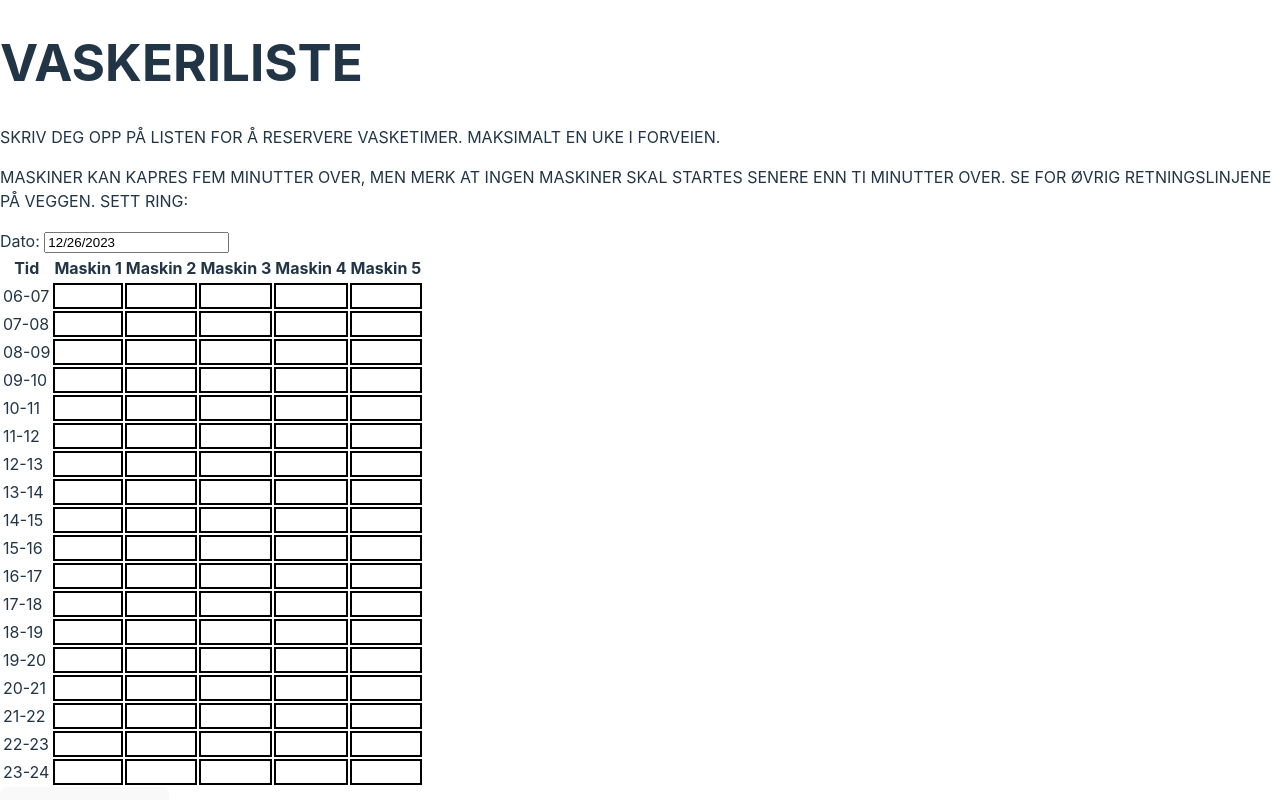
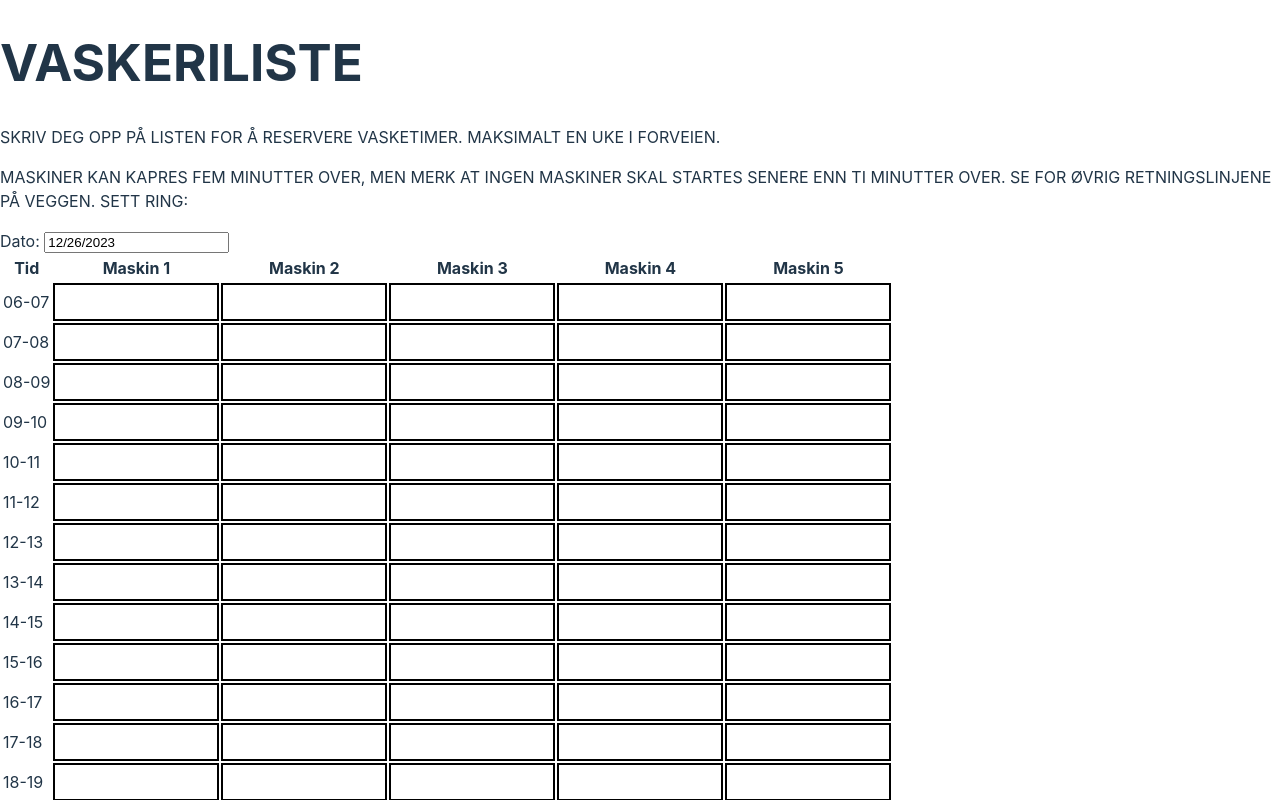
Before and after one commit to AudunLeganger/vaskeliste, a React (Vite) app in the folder vaskeliste-frontend/: page / in a window 1280 px wide. Shown: the top 800 px of the page. Built offline with nearby package versions, Linux system fonts and the light colour scheme.

Commit message:
Add SelectedBooking and ExistingBooking interfaces, update ConfirmBookingButton and TimeTable components

```diff
--- a/vaskeliste-frontend/src/App.tsx
+++ b/vaskeliste-frontend/src/App.tsx
@@ -2,7 +2,8 @@ import { useState } from "react";
 import Datefield from "./components/Datefield.tsx";
 import TimeTable from "./components/TimeTable.tsx";
 import ConfirmBookingButton from "./components/ConfirmBookingButton.tsx";
-import Booking from "./interfaces/Booking.tsx";
+import SelectedBooking from "./interfaces/SelectedBooking.tsx";
+import ExistingBooking from "./interfaces/ExistingBooking.tsx";
 
 function App() {
     const titleString: string = "Vaskeriliste".toUpperCase();
@@ -13,7 +14,14 @@ function App() {
 
     const personName: string = "Ola Nordmann";
 
-    const [selectedBookings, setSelectedBookings] = useState<Booking[]>([]);
+    // TODO: Get bookings from backend
+
+    const [selectedBookings, setSelectedBookings] = useState<SelectedBooking[]>(
+        []
+    );
+    const [existingBookings, setExistingBookings] = useState<ExistingBooking[]>(
+        []
+    );
 
     return (
         <>
@@ -24,8 +32,16 @@ function App() {
             <TimeTable
                 selectedBookings={selectedBookings}
                 setSelectedBookings={setSelectedBookings}
+                existingBookings={existingBookings}
+                setExistingBookings={setExistingBookings}
             />
-            <ConfirmBookingButton />
+            <ConfirmBookingButton
+                selectedBookings={selectedBookings}
+                setSelectedBookings={setSelectedBookings}
+                existingBookings={existingBookings}
+                setExistingBookings={setExistingBookings}
+                personName={personName}
+            />
         </>
     );
 }
--- a/vaskeliste-frontend/src/components/BookingField.tsx
+++ b/vaskeliste-frontend/src/components/BookingField.tsx
@@ -1,24 +1,39 @@
-import { useEffect, useState } from "react";
-import Booking from "../interfaces/Booking.tsx";
+import { useState } from "react";
+import SelectedBooking from "../interfaces/SelectedBooking.tsx";
+import ExistingBooking from "../interfaces/ExistingBooking.tsx";
 
 interface BookingFieldProps {
-    time: string;
+    timeSlot: string;
     machineNumber: number;
-    selectedBookings: Booking[];
-    setSelectedBookings: React.Dispatch<React.SetStateAction<Booking[]>>;
+    selectedBookings: SelectedBooking[];
+    setSelectedBookings: React.Dispatch<
+        React.SetStateAction<SelectedBooking[]>
+    >;
+    existingBookings: ExistingBooking[];
 }
 
 function BookingField({
-    time,
+    timeSlot,
     machineNumber,
     selectedBookings,
     setSelectedBookings,
+    existingBookings,
 }: BookingFieldProps) {
     const [selected, setSelected] = useState(false);
 
+    const existingBooking = existingBookings.find(
+        (booking) =>
+            booking.timeSlot === timeSlot &&
+            booking.machineNumber === machineNumber
+    );
+
     const handleClick = () => {
-        const booking: Booking = { time, machineNumber };
-        let updatedSelectedBookings: Booking[];
+        // Check if booking is already booked
+        if (existingBooking) return;
+
+        // Create booking object
+        const booking: SelectedBooking = { timeSlot, machineNumber };
+        let updatedSelectedBookings: SelectedBooking[];
 
         // Check if booking is already selected
         if (!selected) {
@@ -28,18 +43,27 @@ function BookingField({
             // Remove booking from selectedBookings array
             updatedSelectedBookings = selectedBookings.filter(
                 (selectedBooking) =>
-                    selectedBooking.time !== booking.time ||
+                    selectedBooking.timeSlot !== booking.timeSlot ||
                     selectedBooking.machineNumber !== booking.machineNumber
             );
         }
+
+        // Update selectedBookings
         setSelectedBookings(() => updatedSelectedBookings);
         setSelected(!selected);
     };
 
     const style = {
-        backgroundColor: selected ? "green" : "white",
+        color: "black",
+        backgroundColor: existingBooking
+            ? "white"
+            : selected
+            ? "green"
+            : "white",
+        width: "10em",
+        height: "2em",
+        overflow: "hidden",
         border: "2px solid black",
-        padding: "10px",
     };
 
     return (
@@ -47,7 +71,9 @@ function BookingField({
             className={selected ? "selected" : ""}
             onClick={handleClick}
             style={style}
-        ></td>
+        >
+            {existingBooking ? existingBooking.personName : ""}
+        </td>
     );
 }
 
--- a/vaskeliste-frontend/src/components/ConfirmBookingButton.tsx
+++ b/vaskeliste-frontend/src/components/ConfirmBookingButton.tsx
@@ -1,7 +1,41 @@
-import { useState } from "react";
+import SelectedBooking from "../interfaces/SelectedBooking.tsx";
+import ExistingBooking from "../interfaces/ExistingBooking.tsx";
 
-function ConfirmBookingButton() {
-    return <button>Confirm Booking</button>;
+interface ConfirmBookingButtonProps {
+    selectedBookings: SelectedBooking[];
+    setSelectedBookings: (bookings: SelectedBooking[]) => void;
+    existingBookings: ExistingBooking[];
+    setExistingBookings: (bookings: ExistingBooking[]) => void;
+    personName: string;
+}
+
+function ConfirmBookingButton({
+    selectedBookings,
+    setSelectedBookings,
+    existingBookings,
+    setExistingBookings,
+    personName,
+}: ConfirmBookingButtonProps) {
+    const handleClick = () => {
+        // Add personName to each booking in selectedBookings
+        const updatedSelectedBookings = selectedBookings.map(
+            (selectedBooking) => {
+                return { ...selectedBooking, personName };
+            }
+        );
+
+        // Add selectedBookings to existingBookings
+        setExistingBookings([...existingBookings, ...updatedSelectedBookings]);
+
+        // Clear selectedBookings
+        setSelectedBookings([]);
+    };
+
+    return (
+        <>
+            <button onClick={handleClick}>Confirm Booking</button>
+        </>
+    );
 }
 
 export default ConfirmBookingButton;
--- a/vaskeliste-frontend/src/components/TimeTable.tsx
+++ b/vaskeliste-frontend/src/components/TimeTable.tsx
@@ -1,13 +1,23 @@
-import { useState } from "react";
 import BookingField from "./BookingField.tsx";
-import Booking from "../interfaces/Booking.tsx";
+import SelectedBooking from "../interfaces/SelectedBooking.tsx";
+import ExistingBooking from "../interfaces/ExistingBooking.tsx";
 
 interface TimeTableProps {
-    selectedBookings: Booking[];
-    setSelectedBookings: React.Dispatch<React.SetStateAction<Booking[]>>;
+    selectedBookings: SelectedBooking[];
+    setSelectedBookings: React.Dispatch<
+        React.SetStateAction<SelectedBooking[]>
+    >;
+    existingBookings: ExistingBooking[];
+    setExistingBookings: React.Dispatch<
+        React.SetStateAction<ExistingBooking[]>
+    >;
 }
 
-function TimeTable({ selectedBookings, setSelectedBookings }: TimeTableProps) {
+function TimeTable({
+    selectedBookings,
+    setSelectedBookings,
+    existingBookings,
+}: TimeTableProps) {
     // Define the machine names
 
     const machines = [
@@ -54,13 +64,14 @@ function TimeTable({ selectedBookings, setSelectedBookings }: TimeTableProps) {
                 {times.map((time, timeIndex) => (
                     <tr key={timeIndex}>
                         <td>{time}</td>
-                        {machines.map((machine, machineIndex) => (
+                        {machines.map((_machine, machineIndex) => (
                             <BookingField
                                 key={`${timeIndex}-${machineIndex}`}
-                                time={time}
+                                timeSlot={time}
                                 machineNumber={machineIndex + 1}
                                 selectedBookings={selectedBookings}
                                 setSelectedBookings={setSelectedBookings}
+                                existingBookings={existingBookings}
                             />
                         ))}
                     </tr>
--- a/vaskeliste-frontend/src/interfaces/Booking.tsx
+++ /dev/null
@@ -1,6 +0,0 @@
-interface Booking {
-    time: string;
-    machineNumber: number;
-}
-
-export default Booking;
--- /dev/null
+++ b/vaskeliste-frontend/src/interfaces/ExistingBooking.tsx
@@ -0,0 +1,7 @@
+interface SelectedBooking {
+    timeSlot: string;
+    machineNumber: number;
+    personName: string;
+}
+
+export default SelectedBooking;
--- /dev/null
+++ b/vaskeliste-frontend/src/interfaces/SelectedBooking.tsx
@@ -0,0 +1,6 @@
+interface SelectedBooking {
+    timeSlot: string;
+    machineNumber: number;
+}
+
+export default SelectedBooking;
```
